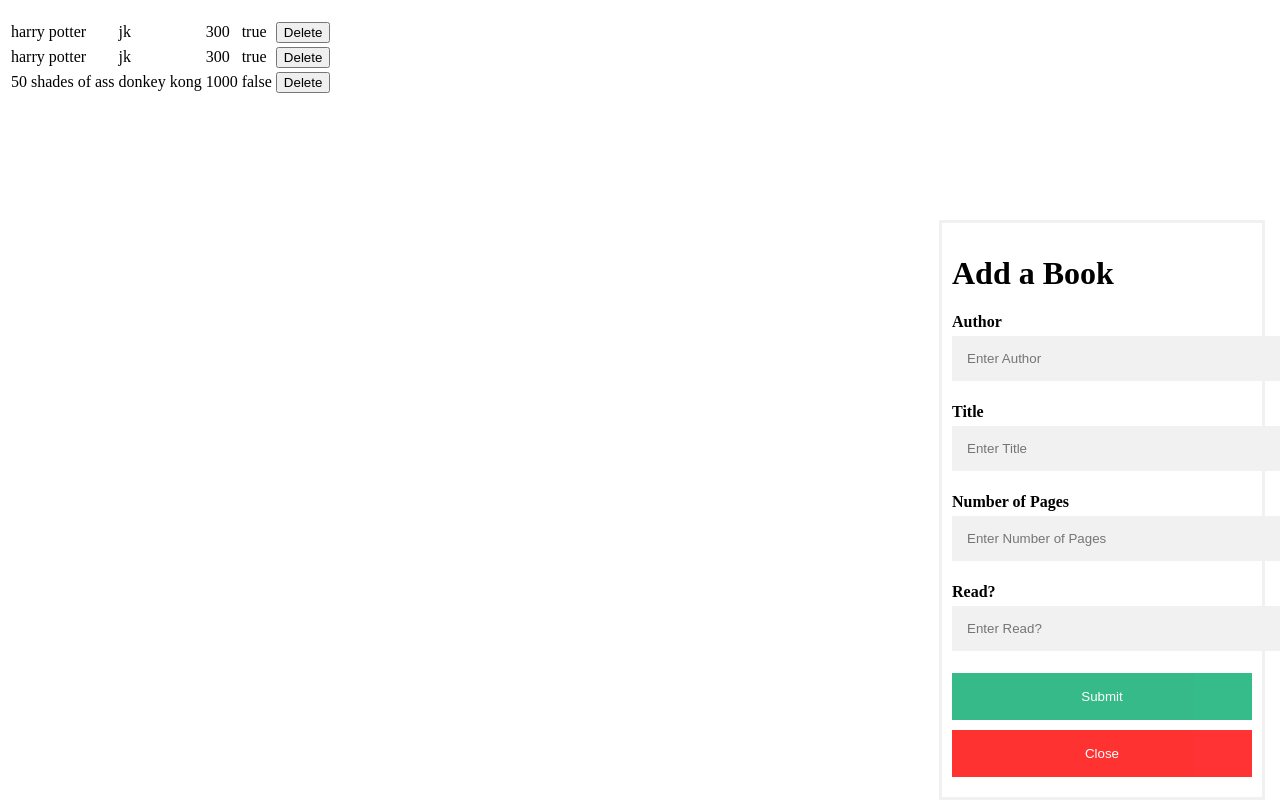
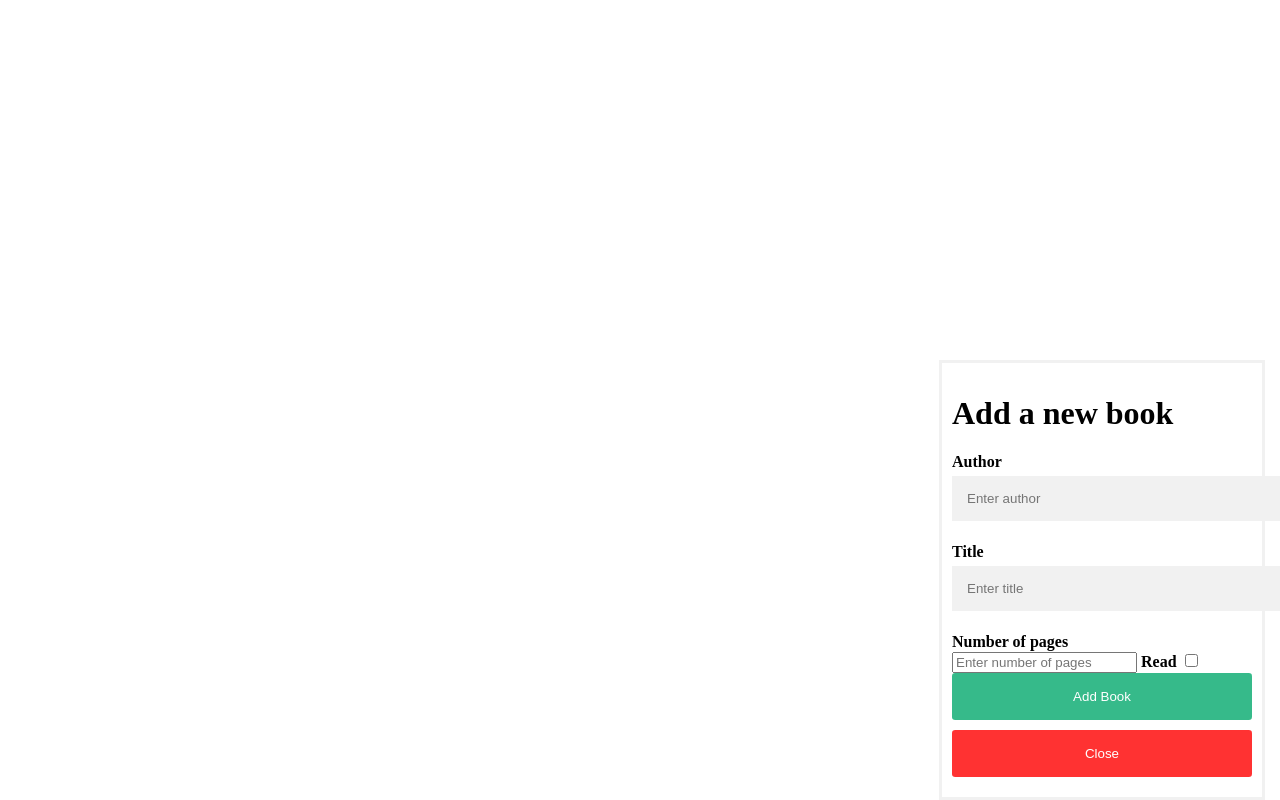
Before and after one commit to ghostedxcx/libraryapp, a plain HTML site: page index.html in a window 1280 px wide. Both pictures are taken after a click on the button "NEW BOOK". Drawn offline with Linux system fonts and the light colour scheme.

Commit message:
Fix page counter and author

```diff
--- a/index.html
+++ b/index.html
@@ -13,19 +13,20 @@
         <table id="table"></table>
         <!-- Add a “NEW BOOK” button that brings up a form allowing users to input the details for the new book: author, title, number of pages, whether it’s been read and anything else you might want.-->
         <button class="open-button" onclick="openForm()">NEW BOOK</button>
-        <div class="form-popup" id="myForm">
-            <form action="/action_page.php" class="form-container">
-                <h1>Add a Book</h1>
+        <div id="form-popup" class="hide-model">
+            <form class="form-container">
+                <h1>Add a new book</h1>
                 <label for="author"><b>Author</b></label>
-                <input type="text" placeholder="Enter Author" name="author" required>
+                <input type="text" placeholder="Enter author" name="author" id="author" required>
                 <label for="title"><b>Title</b></label>
-                <input type="text" placeholder="Enter Title" name="title" required>
-                <label for="pages"><b>Number of Pages</b></label>
-                <input type="text" placeholder="Enter Number of Pages" name="pages" required>
-                <label for="read"><b>Read?</b></label>
-                <input type="text" placeholder="Enter Read?" name="read" required>
-                <button type="submit" class="btn">Submit</button>
+                <input type="text" placeholder="Enter title" name="title" id="title" required>
+                <label for="pages"><b>Number of pages</b></label>
+                <input type="number" placeholder="Enter number of pages" name="pages" id="pages" required>
+                <label for="read"><b>Read</b></label>
+                <input type="checkbox" id="read" name="read" value=""/>
+                <button type="button" class="btn" onclick="addBookToLibrary()">Add Book</button>
                 <button type="button" class="btn cancel" onclick="closeForm()">Close</button>
+            </form>
             </form>
         </div>
 </body>
--- a/script.js
+++ b/script.js
@@ -1,4 +1,5 @@
 let myLibrary = [];
+const formModel = document.getElementById("form-popup");
 
 //Book constructor
 function Book(title, author, pages, read) {
@@ -37,25 +38,29 @@ function displayBooks() {
 }
 
 
+// function to add a book to the library
+function addBookToLibrary(title, author, pages, read) {
+    let a = document.getElementById("title").value;
+    let b = document.getElementById("author").value;
+    let c = document.getElementById("pages").value;
+    let d = document.getElementById("read").checked;
+
+    if (a !== "" && b !== "" && c !== "") {
+        myLibrary.push(new Book(a, b, c, d));
+        displayBooks();
+    }
+}
+
+
 //addBookToLibrary("The Hobbit", "J.R.R. Tolkien", 295, true);
 
-// function to add a book to the library
-function addBookToLibrary(title, author, pages, read) {
-    let book = new Book(title, author, pages, read);
-    myLibrary.push(book);
-    displayBooks();
-}
-
-addBookToLibrary("harry potter", "jk", 300, true);
-addBookToLibrary("50 shades of ass", "donkey kong", 1000, false);
-
-console.log(myLibrary[1].title);
+console.log(myLibrary);
 
 // functionality to open/close form
 function openForm() {
-    document.getElementById("myForm").style.display = "block";
+    document.querySelector(".hide-model").style.display = "block";
 }
 
 function closeForm() {
-    document.getElementById("myForm").style.display = "none";
+    document.querySelector(".hide-model").style.display = "none";
 }
--- a/style.css
+++ b/style.css
@@ -14,7 +14,7 @@
     width: 280px;
 }
 
-.form-popup {
+#form-popup {
     display: none;
     position: fixed;
     bottom: 0;
@@ -48,6 +48,7 @@
     padding: 16px 20px;
     border: none;
     cursor: pointer;
+    border-radius: .4vh;
     width: 100%;
     margin-bottom:10px;
     opacity: 0.8;
```
